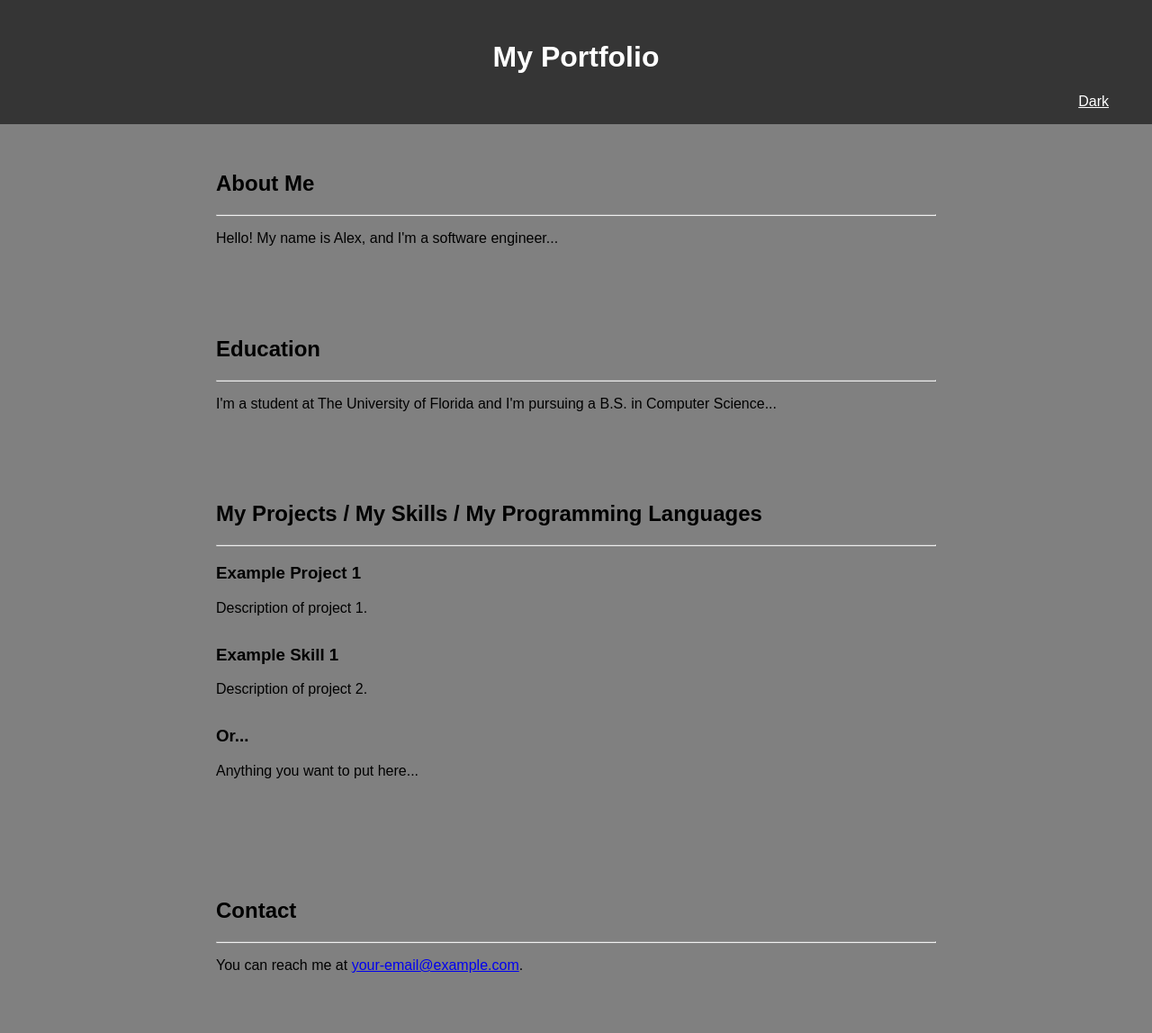
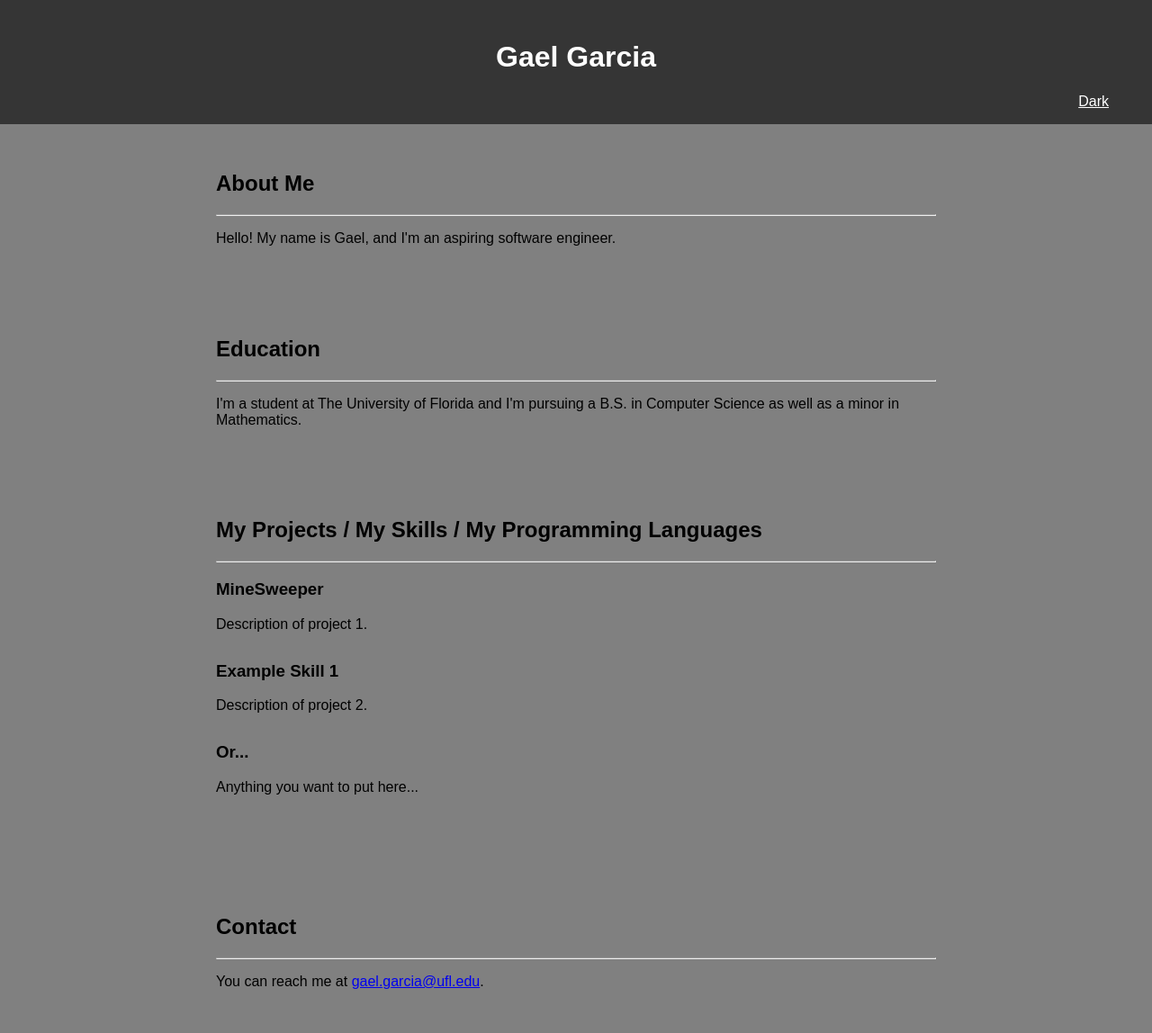
Before and after one commit to GG1627/Personal-Portfolio, a plain HTML site: page index.html in a window 1280 px wide. Shown: the whole page at 90% size. Drawn offline with Linux system fonts and the light colour scheme; a script that the page names is missing.

Commit message:
updated personal info

```diff
--- a/index.html
+++ b/index.html
@@ -8,7 +8,7 @@
 </head>
 <body> <!-- Contains the content of the portfolio -->
     <header>
-        <h1>My Portfolio</h1> <!-- TODO: Change the text for the heading on your portfolio -->
+        <h1>Gael Garcia</h1> <!-- TODO: Change the text for the heading on your portfolio -->
         <!-- Text link to toggle theme -->
     </header>
     <div class="theme-container">
@@ -18,14 +18,14 @@
     <section id="intro" class="about"> <!-- Section for the "About Me" content -->
         <h2>About Me</h2> <!-- Heading for the "About Me" section -->
         <hr> <!-- Horizontal rule to separate the heading from the content -->
-        <p>Hello! My name is Alex, and I'm a software engineer...</p> <!-- Description for about section -->
+        <p>Hello! My name is Gael, and I'm an aspiring software engineer.</p> <!-- Description for about section -->
     </section>
     <!--TODO: Change the education section-->
     <section id="education" class="education"> <!-- Section for the "Education" content -->
         <h2>Education</h2> <!-- Heading for the "Education" section -->
         <hr>
         <div class="school">
-            <p>I'm a student at The University of Florida and I'm pursuing a B.S. in Computer Science...</p>
+            <p>I'm a student at The University of Florida and I'm pursuing a B.S. in Computer Science as well as a minor in Mathematics.</p>
         </div>
     </section>
     <!--TODO: Change Projects/My Skills/My Programming -->
@@ -33,7 +33,7 @@
         <h2>My Projects / My Skills / My Programming Languages</h2> <!-- Heading for the "Projects" section -->
         <hr>
         <div class="project">
-            <h3>Example Project 1</h3> <!-- Heading for the first project -->
+            <h3>MineSweeper</h3> <!-- Heading for the first project -->
             <p>Description of project 1.</p> <!-- Description of the first project -->
         </div>
         <div class="project">
@@ -49,7 +49,7 @@
     <section id="contact" class="contact"> <!-- Section for the "Contact" content -->
         <h2>Contact</h2> <!-- Heading for the "Contact" section -->
         <hr>
-        <p>You can reach me at <a href="mailto:your-email@example.com">your-email@example.com</a>.</p> <!-- Contact information with a mailto link -->
+        <p>You can reach me at <a href="mailto:gael.garcia@ufl.edu">gael.garcia@ufl.edu</a>.</p> <!-- Contact information with a mailto link -->
     </section>
     <script src="script.js"></script> <!-- External JavaScript file for theme switching -->
 </body>
```
